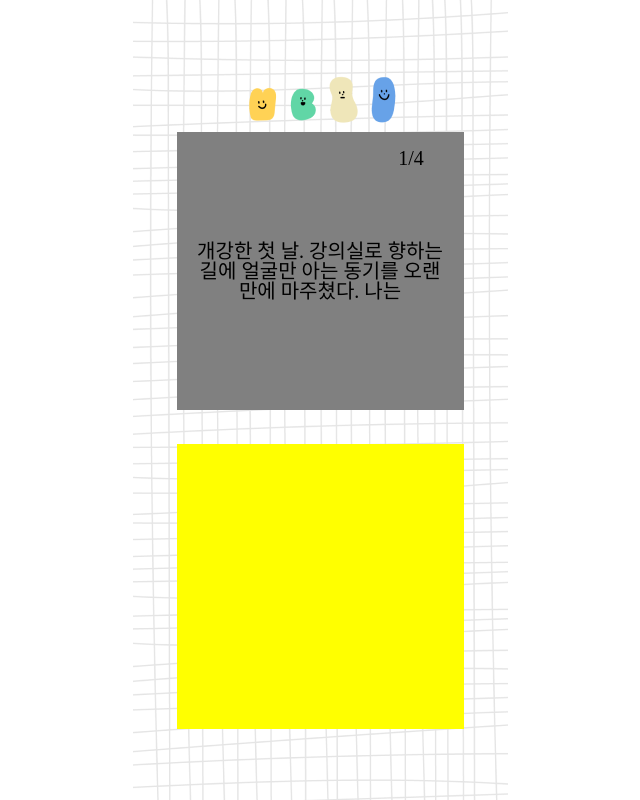
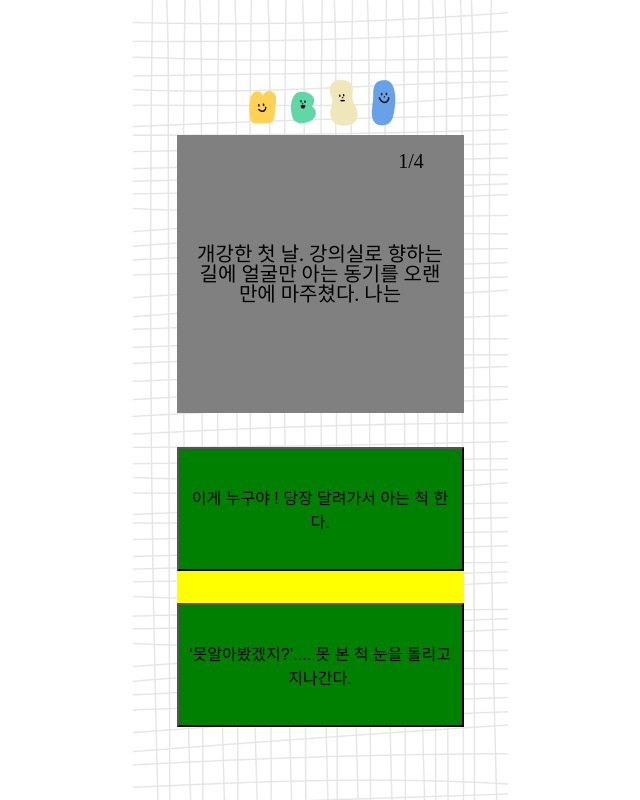
Before and after one commit to GaeBTI/GBTI_FE, a React (Create React App) app: page /test in a window 1280 px wide. Shown: the whole page, without its empty margins (320-960 px from the left). Built offline with nearby package versions, Linux system fonts and the light colour scheme.

Commit message:
feat Test Process

```diff
--- a/src/App.js
+++ b/src/App.js
@@ -5,13 +5,31 @@ import Test from "./routes/test";
 import Result from "./routes/result";
 
 function App() {
-  const [score,setScore]= useState();
+  const [scores,setScores]= useState([
+    {
+      type:"EnI",
+      score:0
+    },
+    {
+      type:"NnS",
+      score:0
+    },
+    {
+      type:"TnF",
+      score:0
+    },
+    {
+      type:"PnJ",
+      score:0
+    },
+  ]); // EnI, NnS, TnF, PnJ
+  console.log('app',scores);
   return (
     <div className="App" style={{ width: 375, margin: "auto" }}>
       <Router>
         <Routes>
           <Route exact path="/" element={<Start />}></Route>
-          <Route path="/test" element={<Test />}></Route>
+          <Route path="/test" element={<Test setScores={setScores}/>}></Route>
           <Route path="/result" element={<Result />}></Route>
         </Routes>
       </Router>
--- a/src/assets/texts/questions.js
+++ b/src/assets/texts/questions.js
@@ -4,8 +4,8 @@ const TESTS = [
         type:'EnI',
 		question: "개강한 첫 날. 강의실로 향하는 길에 얼굴만 아는 동기를 오랜만에 마주쳤다. 나는",
 		answers: [
-			{ text: "‘못알아봤겠지?’.... 못 본 척 눈을 돌리고 지나간다.", type:'I' },
-			{ text: "이게 누구야 ! 당장 달려가서 아는 척 한다.", type:'E' },
+			{ text: "이게 누구야 ! 당장 달려가서 아는 척 한다.", clickedFirst:true },
+			{ text: "‘못알아봤겠지?’.... 못 본 척 눈을 돌리고 지나간다.", clickedFirst:false },
 		],
 	},
 	{
@@ -13,8 +13,8 @@ const TESTS = [
         type:'NnS',
 		question: "어느덧 다가온 시험 기간. 시험 범위가 너무 많아 학교에서 밤샘 공부를 하게 되었다. 지금 시간은 새벽 3시. 화장실을 가려고 나왔는데 복도가 너무 어둡다.",
 		answers: [
-			{ text: "가다가 귀신 만나면 어떡하지? 못본 척하고 지나가야된다고 했는데 보자마자 놀라서 본 거 다 들키면 어떡하지?", type:'S' },
-			{ text: "왜 이렇게 어둡냐... 무섭네", type:'N' },
+			{ text: "왜 이렇게 어둡냐... 무섭네", clickedFirst:true },
+			{ text: "가다가 귀신 만나면 어떡하지? 못본 척하고 지나가야된다고 했는데 보자마자 놀라서 본 거 다 들키면 어떡하지?", clickedFirst:false },
 		],
 	},
 	{
@@ -22,8 +22,8 @@ const TESTS = [
         type:'TnF',
 		question: "선배가 나를 불러 “너 그렇게 행동하면 아무도 너 안 좋아해”라고 했다. 이때의 나의 반응은?",
 		answers: [
-			{ text: "헉.... 어떻게 그렇게 말할 수 있어…? (마상..)", type:'F' },
-			{ text: "어쩔티비 너나 잘하세요~", type:'T' },
+			{ text: "헉.... 어떻게 그렇게 말할 수 있어…? (마상..)", clickedFirst:false },
+			{ text: "어쩔티비 너나 잘하세요~", clickedFirst:true  },
 		],
 	},
     {
@@ -31,8 +31,8 @@ const TESTS = [
         type:'PnJ',
 		question: "과제 마감일이 당장 코앞으로 다가왔다! 과제 제출 마감 6시간 전, 친구가 학교 앞에 새로 발견한 맛집이 있다고 나를 꼬신다.",
 		answers: [
-			{ text: "빨리 먹고 오면 제출할 수 있을 것 같은데? 일단 친구의 꼬심에 넘어간다.", type:'P' },
-			{ text: "과제 제출이 먼저! 친구의 꼬심을 이겨내고 과제부터 한다.", type:'J' },
+			{ text: "빨리 먹고 오면 제출할 수 있을 것 같은데? 일단 친구의 꼬심에 넘어간다.", clickedFirst:true  },
+			{ text: "과제 제출이 먼저! 친구의 꼬심을 이겨내고 과제부터 한다.", clickedFirst:false},
 		],
 	},
 ];
--- a/src/routes/test.jsx
+++ b/src/routes/test.jsx
@@ -61,11 +61,48 @@ const QuestionText=styled.div`
 const AnswerBox=styled.div`
   background-color:yellow;
   width:287px;
-  height:285px;
+  height:280px;
 `;
-function Test() {
+
+const AnswerButton=styled.button`
+  background-color: green;
+  width:287px;
+  height:124px;
+  margin-bottom:32px;
+  font-size:16px;
+  text-align:center;
+`;
+function Test({setScores}) {
   const[currentNum,setCurrentNum]=useState(0);
-
+  const handleClick = (type,clickedFirst) => {
+    console.log(type,clickedFirst);
+    setScores((scores)=>{
+      let newScores = scores.map((scoreObj)=>{
+        return (scoreObj.type==type
+        ? ( clickedFirst
+            ? {...scoreObj,score:scoreObj.score+1}
+            : {...scoreObj,score:scoreObj.score-1}
+          ): scoreObj
+        )
+      })
+      console.log(newScores);
+      return newScores;
+    });
+    if(currentNum==TESTS.length-1){
+      console.log("last page of Test");
+    } else{
+      setCurrentNum((currentNum)=>currentNum+1);
+    }
+		// if (isCorrect) {
+		// 	setScore((score) => score + 1);
+		// }
+		// // 마지막 퀴즈인지 체크하기
+		// if (currentNo === QUIZZES.length - 1) {
+		// 	history.push("/loading");
+		// } else {
+		// 	setCurrentNo((currentNo) => currentNo + 1);
+		// }
+	};
   return (
     <TestContainer>
         <CharacterImgBox src={TestTopCharacter}/>
@@ -74,7 +111,8 @@ function Test() {
           <QuestionText>{TESTS[currentNum].question}</QuestionText>
         </QuestionBox>
         <AnswerBox>
-
+          <AnswerButton onClick={()=>handleClick(TESTS[currentNum].type,TESTS[currentNum].answers[0].clickedFirst)}>{TESTS[currentNum].answers[0].text}</AnswerButton>
+          <AnswerButton onClick={()=>handleClick(TESTS[currentNum].type,TESTS[currentNum].answers[1].clickedFirst)}>{TESTS[currentNum].answers[1].text}</AnswerButton>
         </AnswerBox>
     </TestContainer>
     );
```
